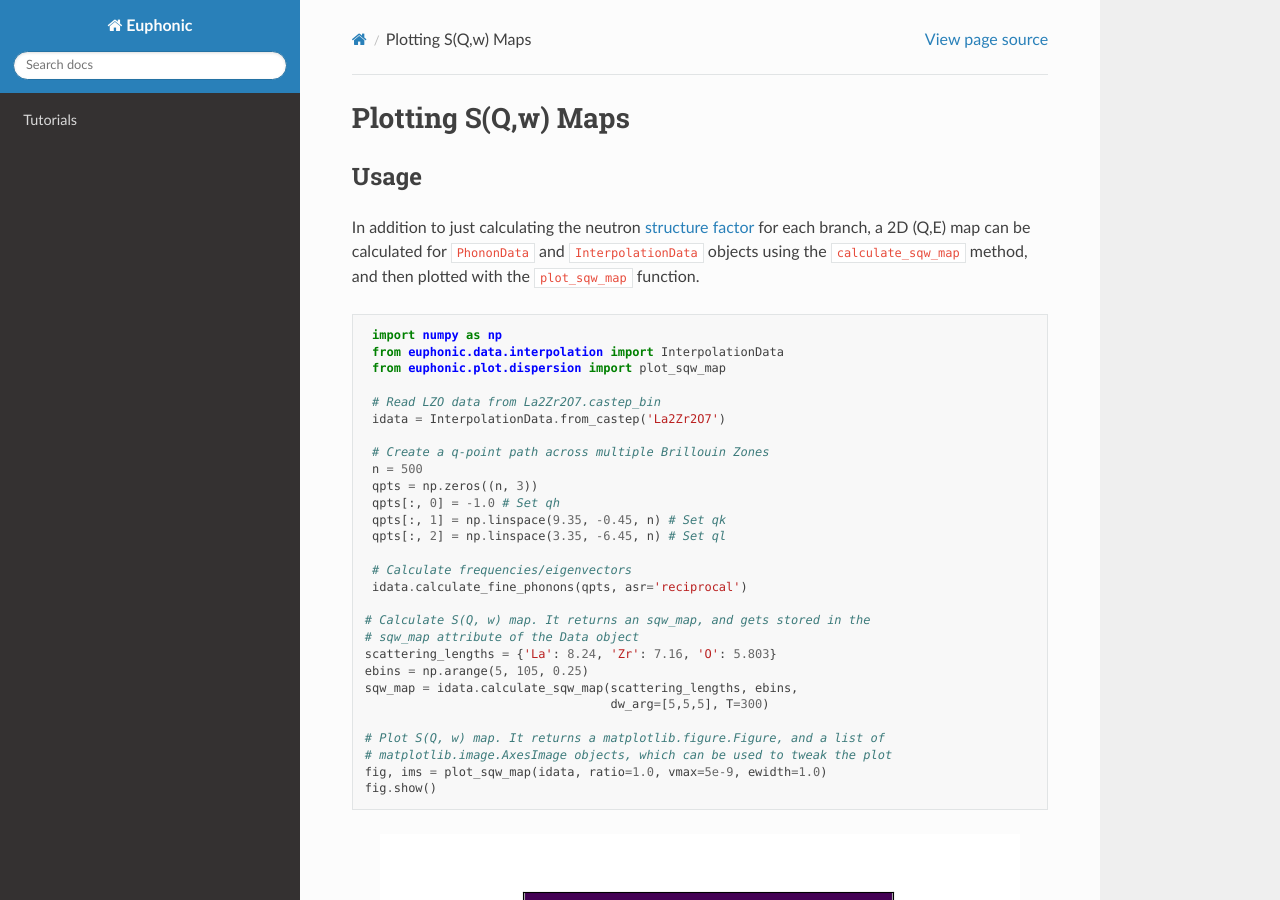
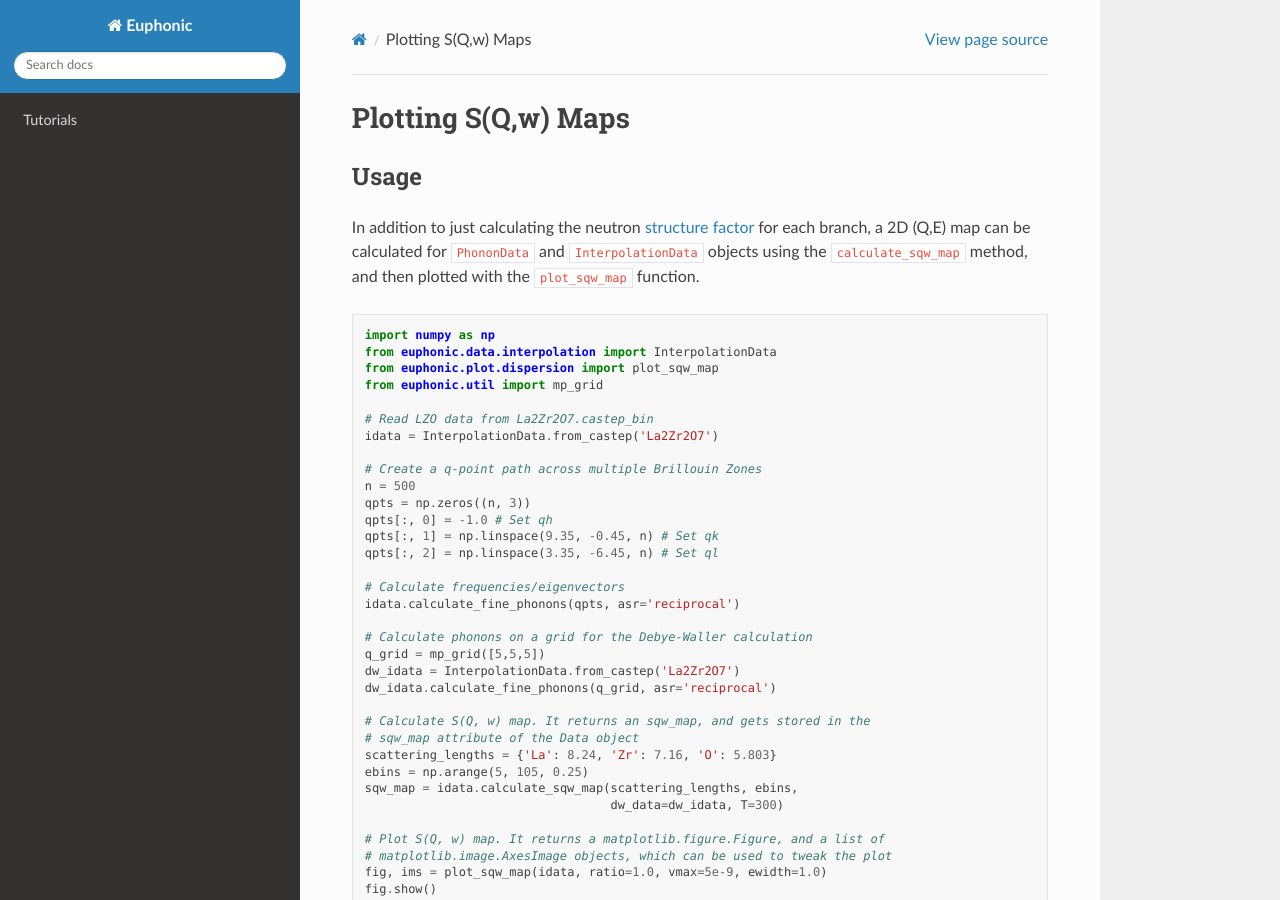
Before and after one commit to pace-neutrons/Euphonic, a Sphinx documentation site: the page built from doc/source/plot_sqw.rst, in a window 1280 px wide and 900 px high. Built offline with Sphinx 7.4.7 and the Read the Docs theme 2.0.0, drawn with Linux system fonts in a browser that asks for light colours.

Commit message:
Update docs

```diff
--- a/doc/source/plot_sqw.rst
+++ b/doc/source/plot_sqw.rst
@@ -17,6 +17,7 @@ plotted with the ``plot_sqw_map`` function.
     import numpy as np
     from euphonic.data.interpolation import InterpolationData
     from euphonic.plot.dispersion import plot_sqw_map
+    from euphonic.util import mp_grid
 
     # Read LZO data from La2Zr2O7.castep_bin
     idata = InterpolationData.from_castep('La2Zr2O7')
@@ -31,17 +32,22 @@ plotted with the ``plot_sqw_map`` function.
     # Calculate frequencies/eigenvectors
     idata.calculate_fine_phonons(qpts, asr='reciprocal')
 
-   # Calculate S(Q, w) map. It returns an sqw_map, and gets stored in the
-   # sqw_map attribute of the Data object
-   scattering_lengths = {'La': 8.24, 'Zr': 7.16, 'O': 5.803}
-   ebins = np.arange(5, 105, 0.25)
-   sqw_map = idata.calculate_sqw_map(scattering_lengths, ebins,
-                                     dw_arg=[5,5,5], T=300)
+    # Calculate phonons on a grid for the Debye-Waller calculation
+    q_grid = mp_grid([5,5,5])
+    dw_idata = InterpolationData.from_castep('La2Zr2O7')
+    dw_idata.calculate_fine_phonons(q_grid, asr='reciprocal')
 
-   # Plot S(Q, w) map. It returns a matplotlib.figure.Figure, and a list of
-   # matplotlib.image.AxesImage objects, which can be used to tweak the plot
-   fig, ims = plot_sqw_map(idata, ratio=1.0, vmax=5e-9, ewidth=1.0)
-   fig.show()
+    # Calculate S(Q, w) map. It returns an sqw_map, and gets stored in the
+    # sqw_map attribute of the Data object
+    scattering_lengths = {'La': 8.24, 'Zr': 7.16, 'O': 5.803}
+    ebins = np.arange(5, 105, 0.25)
+    sqw_map = idata.calculate_sqw_map(scattering_lengths, ebins,
+                                      dw_data=dw_idata, T=300)
+
+    # Plot S(Q, w) map. It returns a matplotlib.figure.Figure, and a list of
+    # matplotlib.image.AxesImage objects, which can be used to tweak the plot
+    fig, ims = plot_sqw_map(idata, ratio=1.0, vmax=5e-9, ewidth=1.0)
+    fig.show()
 
 .. image:: figures/lzo_sqw.png
    :align: center
```
Also changed, not shown: doc/source/calc_ins.rst (+24 -12 lines).
